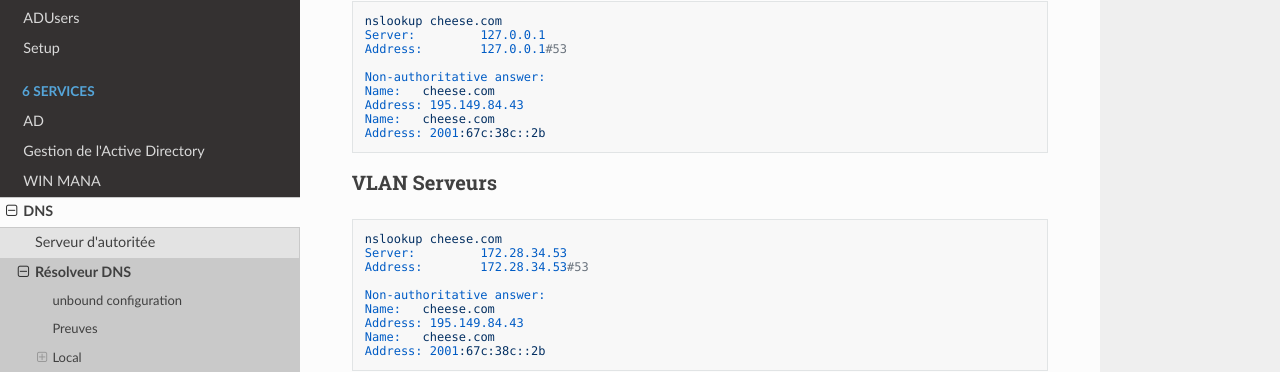
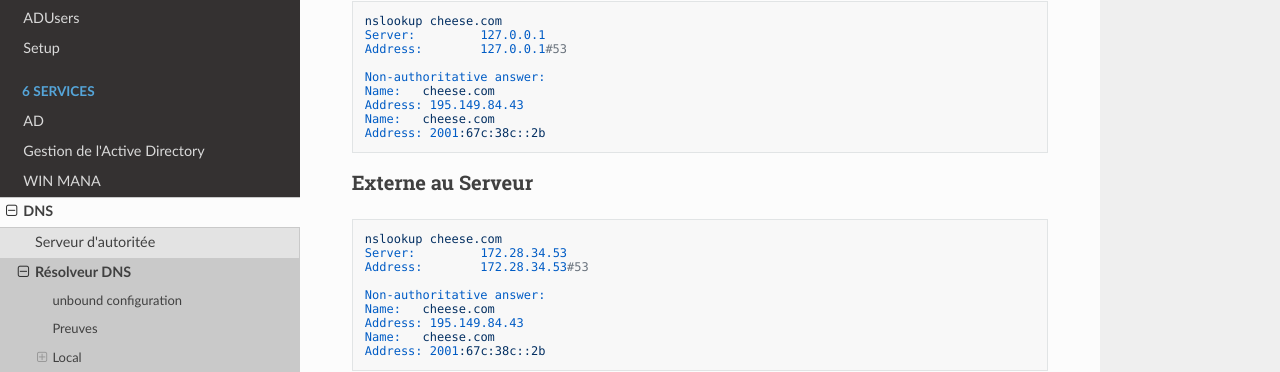
Before and after one commit to DSISportLudique/SportLudique2Doc, an MkDocs documentation site: the page built from docs/6 - Services/DNS/ResolverDNS.md, in a window 1280 px wide and 900 px high, scrolled down 523 px. Shown: the part 384-756 px from the top of the window. Built offline with MkDocs 1.6.1, drawn with Linux system fonts in a browser that asks for light colours; nearby versions of some CDN libraries.

Commit message:
fix nslookup resolver

````diff
--- a/docs/6 - Services/DNS/ResolverDNS.md
+++ b/docs/6 - Services/DNS/ResolverDNS.md
@@ -56,7 +56,7 @@ Name:   cheese.com
 Address: 2001:67c:38c::2b
 ```
 
-### VLAN Serveurs
+### Externe au Serveur
 ```
 nslookup cheese.com
 Server:         172.28.34.53
````
